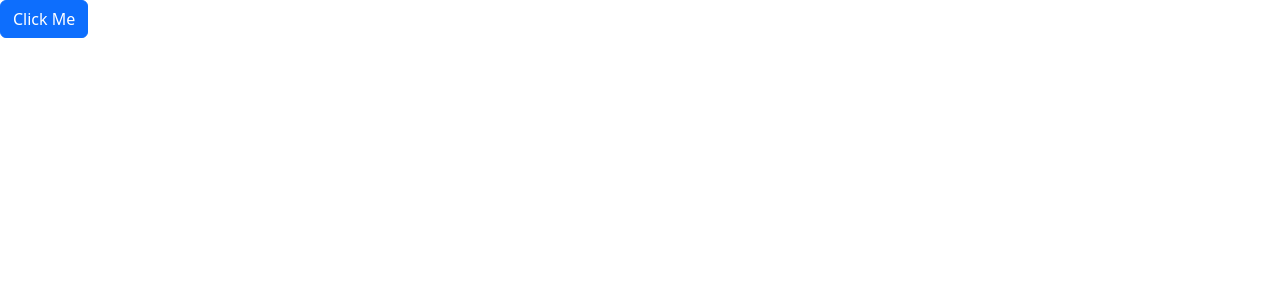
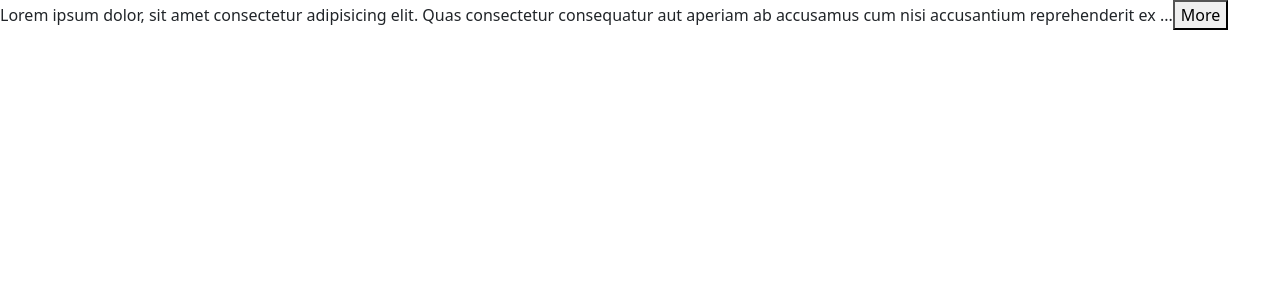
Before and after one commit to joawa10/react-app, a React (Vite) app: page / in a window 1280 px wide. Shown: the top 300 px of the page. Built offline with nearby package versions, Linux system fonts and the light colour scheme.

Commit message:
add ExpandableText component

```diff
--- a/src/App.tsx
+++ b/src/App.tsx
@@ -1,16 +1,22 @@
-import Button from "./components/Button";
-import Alert from "./components/Alert";
-import { useState } from "react";
+import ExpandableText from "./components/ExpandableText";
 
 function App() {
-  const [alertVisible, setAlertVisibility] = useState(false);
-
   return (
     <div>
-      {alertVisible && (
-        <Alert onClose={() => setAlertVisibility(false)}>My Alert</Alert>
-      )}
-      <Button onClick={() => setAlertVisibility(true)}>Click Me</Button>
+      <ExpandableText maxChars={150}>
+        Lorem ipsum dolor, sit amet consectetur adipisicing elit. Quas
+        consectetur consequatur aut aperiam ab accusamus cum nisi accusantium
+        reprehenderit ex quo reiciendis debitis, vero aliquid iste numquam.
+        Eaque, labore facilis eligendi ea enim, perspiciatis quaerat voluptatum
+        inventore fuga architecto laboriosam quis. Optio sequi nisi aliquid quos
+        quasi quae debitis soluta odit, possimus inventore officiis iure
+        accusamus cum consequatur, voluptatum hic maiores neque eos, ea mollitia
+        labore quis est nihil! Inventore nulla consequuntur consectetur rerum
+        voluptate nisi optio numquam, obcaecati porro molestias sint impedit
+        nostrum non iusto repudiandae aspernatur ducimus accusamus nemo culpa.
+        Corrupti, repellendus. Sit doloremque eaque cupiditate eveniet
+        voluptate.
+      </ExpandableText>
     </div>
   );
 }
--- /dev/null
+++ b/src/components/ExpandableText.tsx
@@ -0,0 +1,25 @@
+import { useState } from "react";
+
+interface Props {
+  children: string;
+  maxChars?: number;
+}
+
+const ExpandableText = ({ children, maxChars = 100 }: Props) => {
+  const [isExpanded, setExpanded] = useState(false);
+
+  if (children.length <= maxChars) return <p>{children}</p>;
+
+  const text = isExpanded ? children : children.substring(0, maxChars);
+
+  return (
+    <p>
+      {text}...
+      <button onClick={() => setExpanded(!isExpanded)}>
+        {isExpanded ? "Less" : "More"}
+      </button>
+    </p>
+  );
+};
+
+export default ExpandableText;
```
